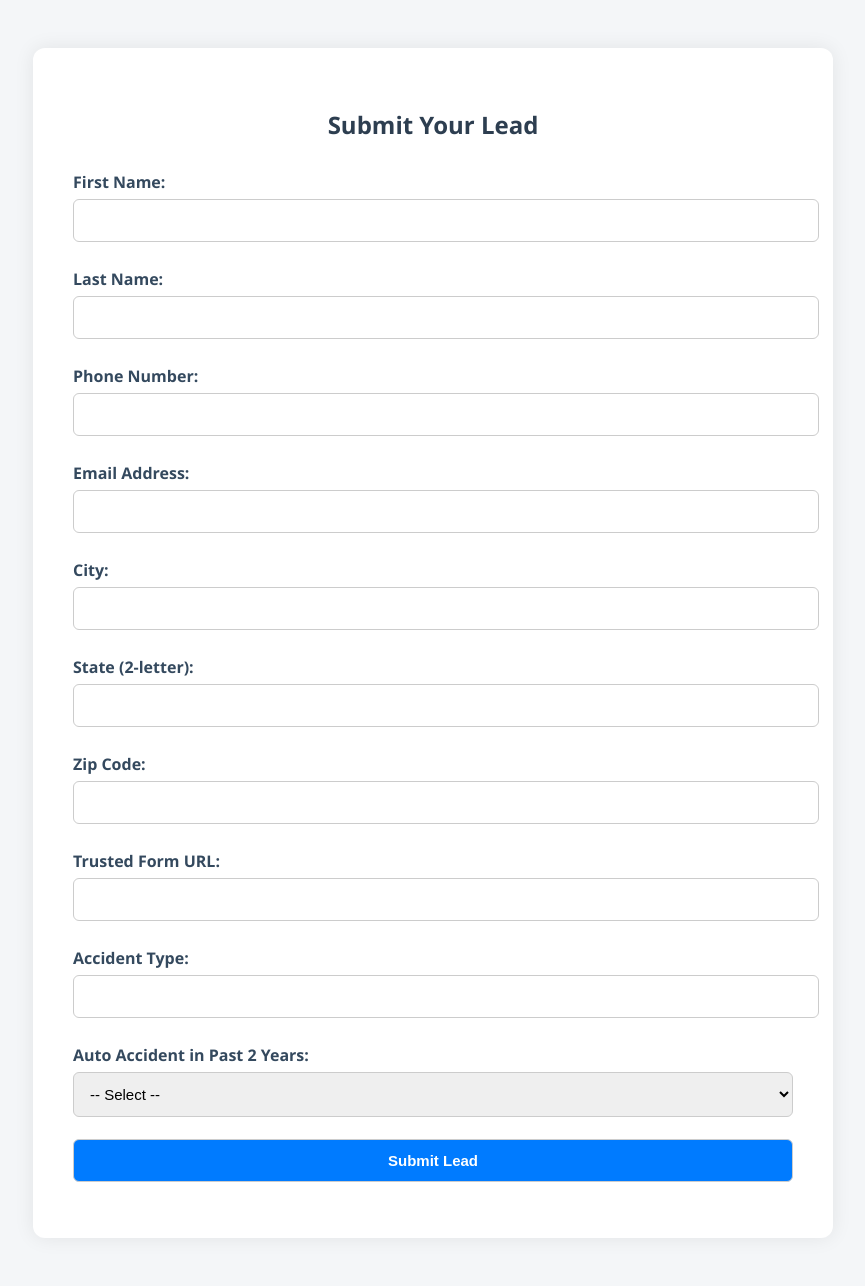
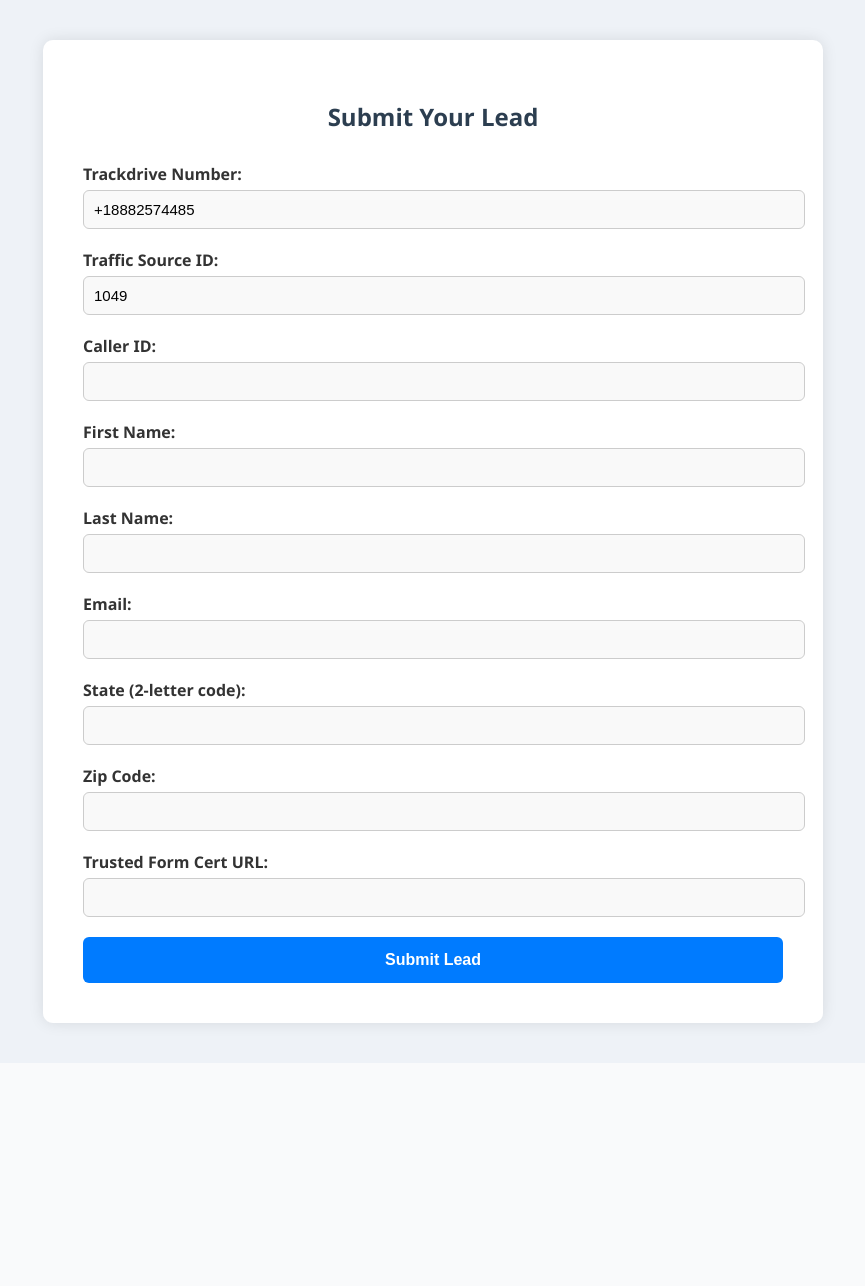
Before and after one commit to hadisatti105/D3posting, a Flask app: page / in a window 1280 px wide. Shown: the whole page, without its empty margins (207-1072 px from the left). After the commit the page ends 1034 px from the top, so only its background shows below. Run offline with Flask 3, Linux system fonts and the light colour scheme.

Commit message:
Update lead_form.html

```diff
--- a/templates/lead_form.html
+++ b/templates/lead_form.html
@@ -1,51 +1,75 @@
+
 <!DOCTYPE html>
 <html lang="en">
 <head>
-  <meta charset="UTF-8" />
-  <meta name="viewport" content="width=device-width, initial-scale=1.0"/>
+    <meta charset="UTF-8">
+    <meta name="viewport" content="width=device-width, initial-scale=1.0">
     <title>Submit Your Lead</title>
     <style>
         body {
-      background: #f4f6f8;
+            background: #eef2f7;
             font-family: 'Segoe UI', Tahoma, Geneva, Verdana, sans-serif;
+            margin: 0;
             padding: 40px 10px;
         }
+
         .container {
-      max-width: 720px;
-      margin: auto;
-      background: #fff;
+            max-width: 700px;
+            margin: 0 auto;
+            background: white;
             padding: 40px;
-      border-radius: 12px;
-      box-shadow: 0 0 20px rgba(0, 0, 0, 0.08);
+            border-radius: 10px;
+            box-shadow: 0 0 15px rgba(0, 0, 0, 0.1);
         }
+
         h2 {
             text-align: center;
-      color: #2d3e50;
+            color: #2c3e50;
             margin-bottom: 30px;
         }
-    label {
-      font-weight: 600;
-      margin-top: 10px;
+
+        form label {
+            font-weight: bold;
             display: block;
-      color: #34495e;
+            margin-bottom: 5px;
+            color: #333;
         }
-    input, select {
+
+        form input[type="text"],
+        form input[type="email"],
+        form input[type="tel"],
+        form input[type="date"],
+        form select {
             width: 100%;
-      padding: 12px;
-      margin-top: 6px;
-      margin-bottom: 16px;
+            padding: 10px;
+            margin-bottom: 20px;
             border: 1px solid #ccc;
             border-radius: 6px;
+            background-color: #f9f9f9;
             font-size: 15px;
         }
-    input[type="submit"] {
+
+        form input[type="submit"] {
             background-color: #007BFF;
             color: white;
+            padding: 14px 20px;
+            border: none;
+            border-radius: 6px;
+            font-size: 16px;
             font-weight: bold;
             cursor: pointer;
+            width: 100%;
+            transition: background-color 0.3s ease;
         }
-    input[type="submit"]:hover {
+
+        form input[type="submit"]:hover {
             background-color: #0056b3;
+        }
+
+        @media (max-width: 768px) {
+            .container {
+                padding: 20px;
+            }
         }
     </style>
 </head>
@@ -53,6 +77,14 @@
     <div class="container">
         <h2>Submit Your Lead</h2>
         <form method="POST" action="/submit-lead">
+            <label>Trackdrive Number:</label>
+            <input type="text" name="trackdrive_number" value="+18882574485" readonly required>
+
+            <label>Traffic Source ID:</label>
+            <input type="text" name="traffic_source_id" value="1049" readonly required>
+
+            <label>Caller ID:</label>
+            <input type="tel" name="caller_id" required>
 
             <label>First Name:</label>
             <input type="text" name="first_name" required>
@@ -60,33 +92,17 @@
             <label>Last Name:</label>
             <input type="text" name="last_name" required>
 
-      <label>Phone Number:</label>
-      <input type="text" name="phone_number" required>
+            <label>Email:</label>
+            <input type="email" name="email" required>
 
-      <label>Email Address:</label>
-      <input type="email" name="email_address" required>
-
-      <label>City:</label>
-      <input type="text" name="city" required>
-
-      <label>State (2-letter):</label>
+            <label>State (2-letter code):</label>
             <input type="text" name="state" maxlength="2" required>
 
             <label>Zip Code:</label>
-      <input type="text" name="zip_code" required>
+            <input type="text" name="zip" required>
 
-      <label>Trusted Form URL:</label>
-      <input type="text" name="trusted_form_url" required>
-
-      <label>Accident Type:</label>
-      <input type="text" name="accident_type" required>
-
-      <label>Auto Accident in Past 2 Years:</label>
-      <select name="auto_accident_in_past_2_years" required>
-        <option value="">-- Select --</option>
-        <option value="yes">Yes</option>
-        <option value="no">No</option>
-      </select>
+            <label>Trusted Form Cert URL:</label>
+            <input type="text" name="trusted_form_cert_url" required>
 
             <input type="submit" value="Submit Lead">
         </form>
```
Lines whose indentation alone changed are shown as unchanged.
